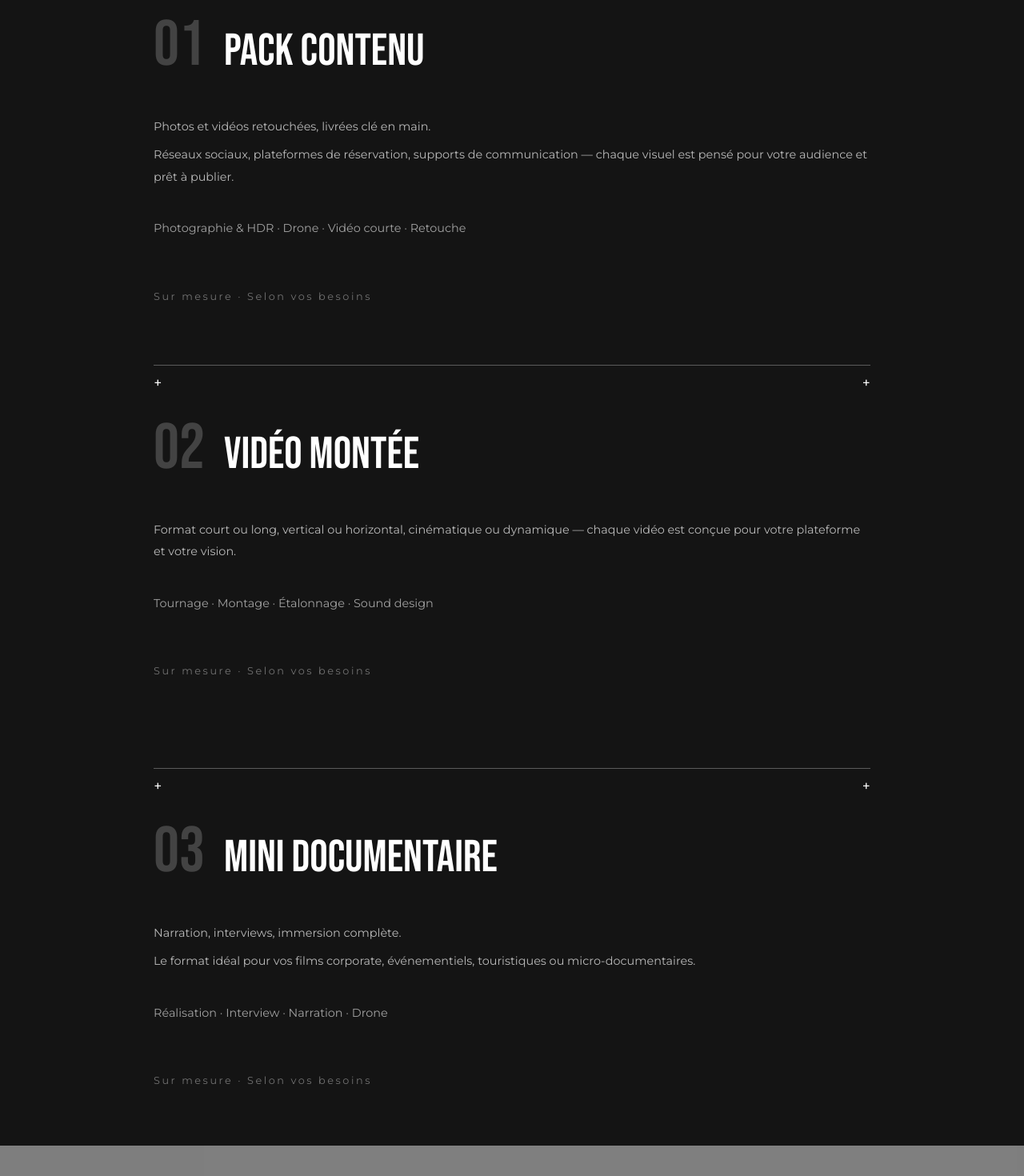
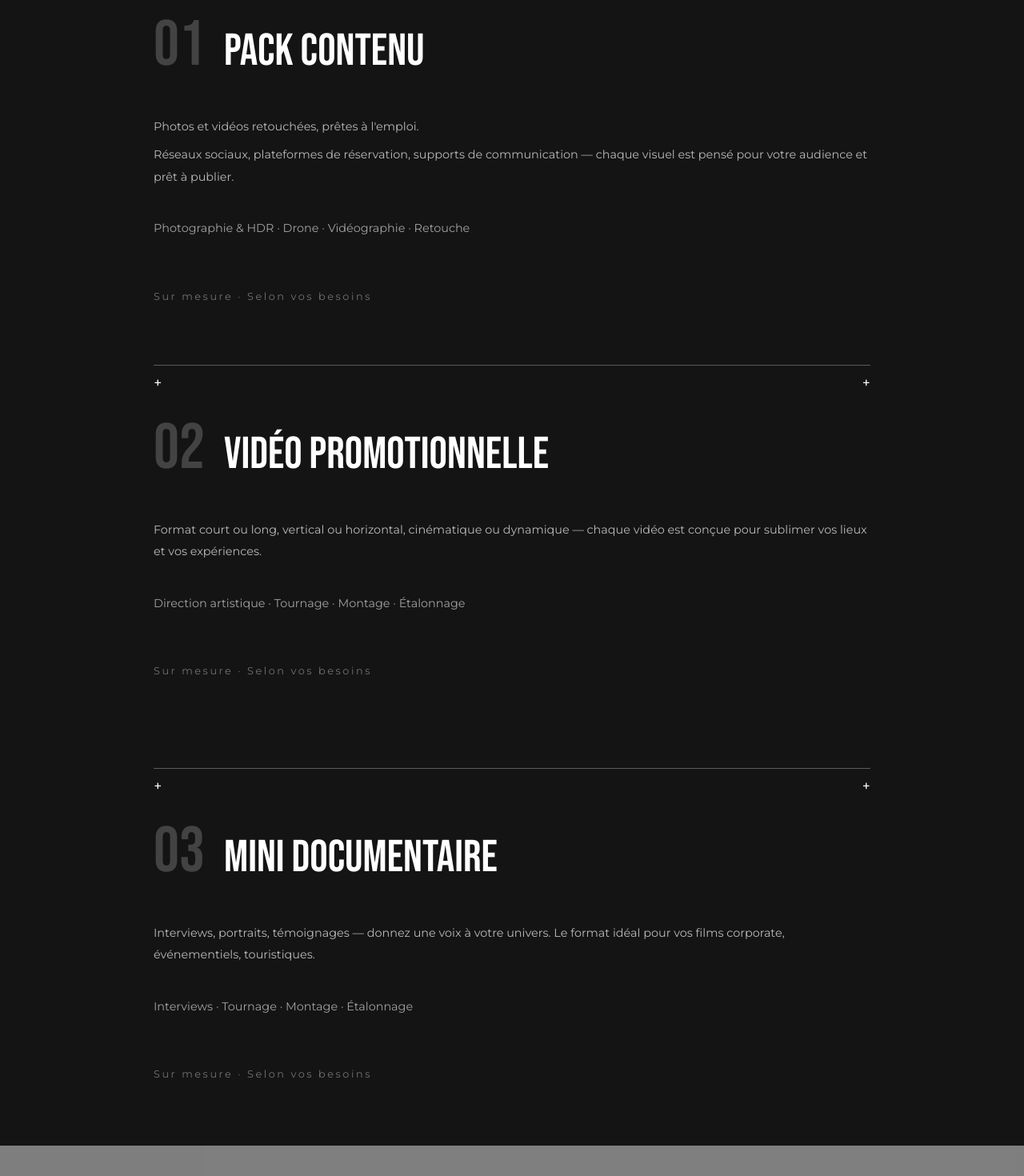
Before and after one commit to Florian-Venet/Portfolio, a React (Vite) app: page /services in a window 1280 px wide. Shown: the part 680-2150 px from the top of the page at 80% size. Built offline with nearby package versions, Linux system fonts and the light colour scheme; grey boxes are pictures that could not be loaded.

Commit message:
texte services

```diff
--- a/src/pages/Services.jsx
+++ b/src/pages/Services.jsx
@@ -8,17 +8,17 @@ const OFFRES = [
     num: '01',
     titre: 'PACK CONTENU',
     accroche: "VOTRE UNIVERS, PRÊT À L'EMPLOI.",
-    description: `Photos et vidéos retouchées, livrées clé en main.\n\nRéseaux sociaux, plateformes de réservation, supports de communication — chaque visuel est pensé pour votre audience et prêt à publier.`,
-    techniques: 'Photographie & HDR · Drone · Vidéo courte · Retouche',
+    description: `Photos et vidéos retouchées, prêtes à l'emploi.\n\nRéseaux sociaux, plateformes de réservation, supports de communication — chaque visuel est pensé pour votre audience et prêt à publier.`,
+    techniques: 'Photographie & HDR · Drone · Vidéographie · Retouche',
     detail: 'Sur mesure · Selon vos besoins',
   },
   {
-    id: 'video-montee',
+    id: 'video-promotionnelle',
     num: '02',
-    titre: 'VIDÉO MONTÉE',
+    titre: 'VIDÉO PROMOTIONNELLE',
     accroche: 'UNE HISTOIRE. UNE IMAGE. UN IMPACT.',
-    description: `Format court ou long, vertical ou horizontal, cinématique ou dynamique — chaque vidéo est conçue pour votre plateforme et votre vision.`,
-    techniques: 'Tournage · Montage · Étalonnage · Sound design',
+    description: `Format court ou long, vertical ou horizontal, cinématique ou dynamique — chaque vidéo est conçue pour sublimer vos lieux et vos expériences.`,
+    techniques: 'Direction artistique · Tournage · Montage · Étalonnage ',
     detail: 'Sur mesure · Selon vos besoins',
   },
   {
@@ -26,15 +26,15 @@ const OFFRES = [
     num: '03',
     titre: 'MINI DOCUMENTAIRE',
     accroche: "AU-DELÀ DE L'IMAGE.",
-    description: `Narration, interviews, immersion complète.\n\nLe format idéal pour vos films corporate, événementiels, touristiques ou micro-documentaires.`,
-    techniques: 'Réalisation · Interview · Narration · Drone',
+    description: ` Interviews, portraits, témoignages — donnez une voix à votre univers. Le format idéal pour vos films corporate, événementiels, touristiques.`,
+    techniques: 'Interviews · Tournage · Montage · Étalonnage',
     detail: 'Sur mesure · Selon vos besoins',
   },
 ]
 
 const CATEGORIES = [
   { num: '01', label: 'PACK CONTENU', anchor: 'pack-contenu' },
-  { num: '02', label: 'VIDÉO MONTÉE', anchor: 'video-montee' },
+  { num: '02', label: 'VIDÉO PROMOTIONNELLE', anchor: 'video-promotionnelle' },
   { num: '03', label: 'MINI DOCUMENTAIRE', anchor: 'mini-documentaire' },
 ]
 
```
